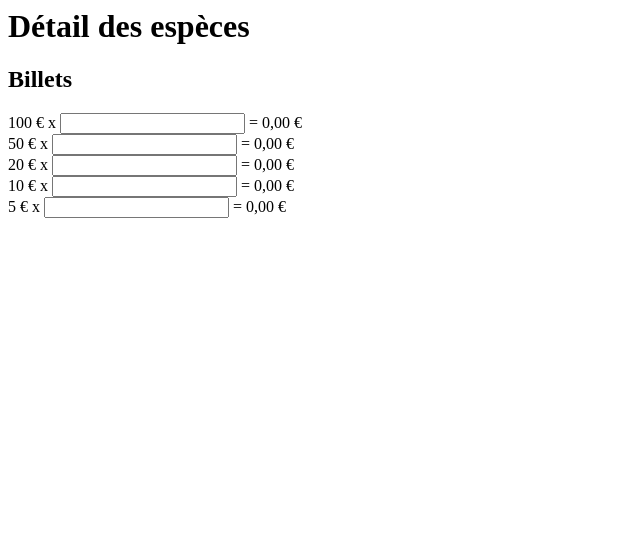
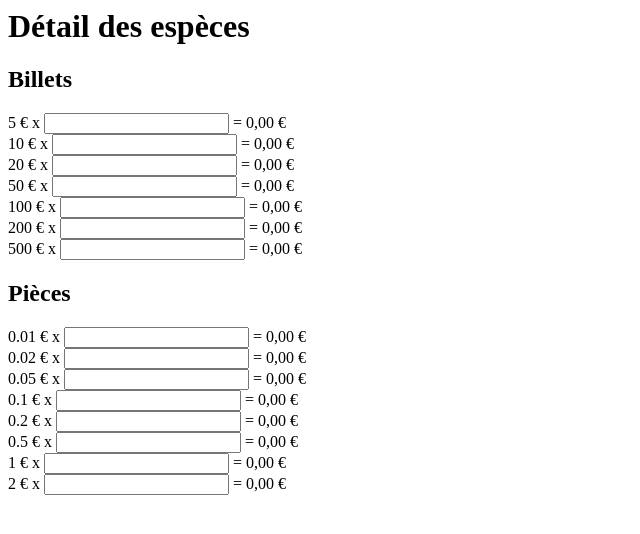
Before and after one commit to DiengAda/caisse-compteur, a Flask app: page / in a window 1280 px wide. Shown: the top 534 px of the page, without its empty margins (0-640 px from the left). Run offline with Flask 3, Linux system fonts and the light colour scheme.

Commit message:
Ajout des pièces avec la même logique JS

```diff
--- a/app.py
+++ b/app.py
@@ -2,12 +2,13 @@ from flask import Flask, render_template
 
 app = Flask(__name__)
 
-BILLETS = [100, 50, 20, 10, 5]
+BILLETS = [5, 10, 20, 50, 100, 200, 500]
+PIECES = [0.01, 0.02, 0.05, 0.10, 0.20, 0.50, 1, 2]
 
 @app.route("/")
 def index():
     # return "Hello, caisse!"
-    return render_template("index.html", billets=BILLETS)
+    return render_template("index.html", billets=BILLETS, pieces=PIECES)
 
 if __name__ == "__main__":
     app.run(debug=True)
--- a/templates/index.html
+++ b/templates/index.html
@@ -11,5 +11,14 @@
         = <span class="sous-total">0,00 €</span>
     </div>
     {% endfor %}
+
+    <h2>Pièces</h2>
+    {% for piece in pieces %}
+    <div class="ligne" data-valeur="{{ piece }}">
+        <span>{{ piece }} €</span> x
+        <input type="number" min="0" class="quantite">
+        = <span class="sous-total">0,00 €</span>
+    </div>
+    {% endfor %}
 </div>
 </body>
```
